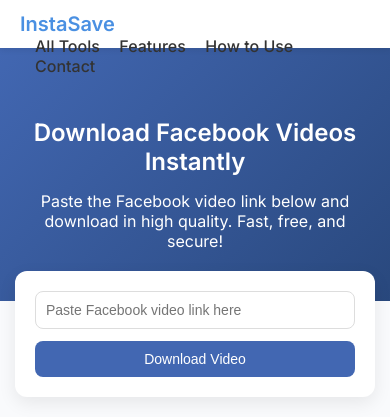
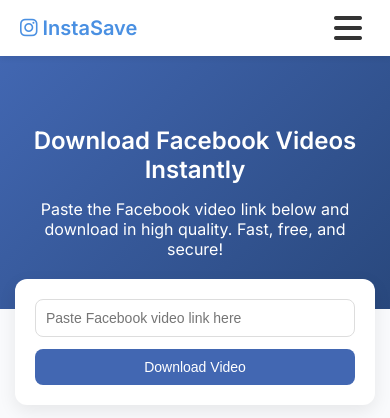
Before and after one commit to ravimalani86/video-downloader, a Flask app: page /facebook in a window 390 px wide. Shown: the top 418 px of the page. Run offline with Flask 3, Linux system fonts and the light colour scheme; some libraries are stand-ins or nearby versions.

Commit message:
Doing mobile friendly design

```diff
--- a/static/facebook.js
+++ b/static/facebook.js
@@ -2,6 +2,22 @@
 const fbLoader = document.getElementById('facebookLoader');
 const fbErrorBox = document.getElementById('facebookErrorBox');
 const fbPreviewBox = document.getElementById('facebookPreviewBox');
+
+// Burger menu functionality
+const burger = document.querySelector('.burger-menu');
+const navLinks = document.querySelector('.nav-links');
+if (burger && navLinks) {
+  burger.addEventListener('click', function() {
+    navLinks.classList.toggle('active');
+    burger.classList.toggle('open');
+    // Optionally change icon
+    const icon = burger.querySelector('i');
+    if (icon) {
+      icon.classList.toggle('fa-bars');
+      icon.classList.toggle('fa-times');
+    }
+  });
+}
 
 fbForm.addEventListener('submit', function(e) {
   e.preventDefault();
--- a/static/header.css
+++ b/static/header.css
@@ -1,7 +1,13 @@
 header { background: #fff; padding: 12px 20px; box-shadow: 0 2px 6px rgba(0,0,0,0.08); position: sticky; top: 0; z-index: 10; }
 header .logo { font-weight: 600; font-size: 20px; text-decoration: none; }
+header .logo .fab { margin-right: 5px; }
 header nav { float: right; }
 header nav a { margin-left: 15px; text-decoration: none; font-weight: 500; }
+header nav a i, .menu-dropdown .menu-trigger i, .menu-dropdown .submenu a i {
+  margin-right: 6px;
+  font-size: 1em;
+  vertical-align: middle;
+}
 
 .menu-dropdown {
   position: relative;
@@ -19,24 +25,145 @@
   left: 0;
   top: 100%;
   background: #fff;
-  min-width: 160px;
-  box-shadow: 0 4px 16px rgba(0,0,0,0.10);
-  border-radius: 8px;
-  padding: 8px 0;
+  min-width: 180px;
+  box-shadow: 0 8px 32px rgba(0,0,0,0.18);
+  border-radius: 14px;
+  padding: 10px 0;
   z-index: 100;
+  opacity: 0;
+  transform: translateY(10px);
+  pointer-events: none;
+  transition: opacity 0.25s cubic-bezier(.4,0,.2,1), transform 0.25s cubic-bezier(.4,0,.2,1);
+}
+.menu-dropdown:hover .submenu,
+.menu-dropdown:focus-within .submenu {
+  display: block;
+  opacity: 1;
+  transform: translateY(0);
+  pointer-events: auto;
 }
 .menu-dropdown .submenu a {
-  display: block;
-  padding: 10px 20px;
+  display: flex;
+  align-items: center;
+  gap: 8px;
+  padding: 12px 24px;
   color: #333;
   text-decoration: none;
   font-weight: 500;
   white-space: nowrap;
+  border: none;
+  background: none;
+  transition: background 0.18s, color 0.18s, transform 0.18s;
+  border-radius: 8px;
+  margin: 0 8px;
 }
 .menu-dropdown .submenu a:hover {
-  background: #f5f7fa;
+  background: #f0f4fa;
+  color: #E1306C;
+  transform: translateX(4px) scale(1.04);
 }
-.menu-dropdown:hover .submenu,
-.menu-dropdown:focus-within .submenu {
-  display: block;
+.menu-dropdown .submenu a:not(:last-child) {
+  border-bottom: 1px solid #f2f2f2;
 }
+.burger-menu {
+  display: none;
+  background: none;
+  border: none;
+  font-size: 2rem;
+  color: #333;
+  cursor: pointer;
+  margin-left: 10px;
+  z-index: 200;
+  height: 44px;
+  width: 44px;
+  align-items: center;
+  justify-content: center;
+}
+
+.header-inner {
+  display: flex;
+  align-items: center;
+  justify-content: space-between;
+  max-width: 1100px;
+  margin: 0 auto;
+  height: 56px;
+  position: relative;
+}
+header {
+  padding: 0 20px;
+  height: 56px;
+}
+header .logo {
+  font-weight: 600;
+  font-size: 20px;
+  text-decoration: none;
+  display: flex;
+  align-items: center;
+  height: 56px;
+}
+
+@media (max-width: 900px) {
+  .header-inner {
+    height: 56px;
+    padding: 0;
+  }
+  .burger-menu {
+    display: flex;
+    position: static;
+    margin-left: auto;
+  }
+  .nav-links {
+    display: none;
+    flex-direction: column;
+    align-items: flex-start;
+    position: absolute;
+    top: 56px;
+    left: 0;
+    width: 100vw;
+    background: #fff;
+    box-shadow: 0 8px 32px rgba(0,0,0,0.18);
+    border-radius: 0 0 16px 16px;
+    padding: 18px 0 12px 0;
+    z-index: 150;
+    transition: all 0.25s cubic-bezier(.4,0,.2,1);
+  }
+  .nav-links.active {
+    display: flex;
+  }
+  header nav a, .menu-dropdown {
+    margin-left: 0;
+    width: 100%;
+    padding: 10px 24px;
+  }
+  .menu-dropdown .submenu {
+    position: static;
+    box-shadow: none;
+    border-radius: 10px;
+    opacity: 1;
+    transform: none;
+    pointer-events: auto;
+    transition: none;
+    min-width: 100%;
+  }
+}
+@media (max-width: 700px) {
+  header nav { float: none; display: flex; flex-direction: column; align-items: flex-start; }
+  .menu-dropdown { width: 100%; }
+  .menu-dropdown .submenu {
+    left: 0;
+    right: auto;
+    min-width: 160px;
+    box-shadow: 0 4px 16px rgba(0,0,0,0.12);
+    border-radius: 12px;
+    padding: 8px 0;
+    position: static;
+    transform: none;
+    opacity: 1;
+    pointer-events: auto;
+    transition: none;
+  }
+  .menu-dropdown .submenu a {
+    padding: 12px 18px;
+    margin: 0 4px;
+  }
+}
--- a/templates/base.html
+++ b/templates/base.html
@@ -10,6 +10,7 @@
   <link rel="stylesheet" href="{{ url_for('static', filename='footer.css') }}">
   <link rel="stylesheet" href="{{ url_for('static', filename='features.css') }}">
   <link rel="stylesheet" href="{{ url_for('static', filename='howto.css') }}">
+  <link href="https://cdnjs.cloudflare.com/ajax/libs/font-awesome/6.4.2/css/all.min.css" rel="stylesheet">
   {% block css %}<link rel="stylesheet" href="{{ url_for('static', filename='instagram.css') }}">{% endblock %}
   {% block extra_head %}{% endblock %}
 </head>
--- a/templates/header.html
+++ b/templates/header.html
@@ -1,15 +1,18 @@
 <header>
-  <a href="/" class="logo">InstaSave</a>
-  <nav>
-    <div class="menu-dropdown">
-      <a href="#" class="menu-trigger">All Tools</a>
-      <div class="submenu">
-        <a href="/">Instagram</a>
-        <a href="/facebook">Facebook</a>
+  <div class="header-inner">
+    <a href="/" class="logo"><i class="fab fa-instagram"></i> InstaSave</a>
+    <button class="burger-menu" aria-label="Open menu"><i class="fas fa-bars"></i></button>
+    <nav class="nav-links">
+      <div class="menu-dropdown">
+        <a href="#" class="menu-trigger"><i class="fas fa-th-large"></i> All Tools</a>
+        <div class="submenu">
+          <a href="/"><i class="fab fa-instagram"></i> Instagram</a>
+          <a href="/facebook"><i class="fab fa-facebook"></i> Facebook</a>
+        </div>
       </div>
-    </div>
-    <a href="#features">Features</a>
-    <a href="#howto">How to Use</a>
-    <a href="#footer">Contact</a>
-  </nav>
+      <a href="#features"><i class="fas fa-bolt"></i> Features</a>
+      <a href="#howto"><i class="fas fa-question-circle"></i> How to Use</a>
+      <a href="#footer"><i class="fas fa-envelope"></i> Contact</a>
+    </nav>
+  </div>
 </header>
```
Also changed, not shown: static/instagram.js (+16 -0 lines).
